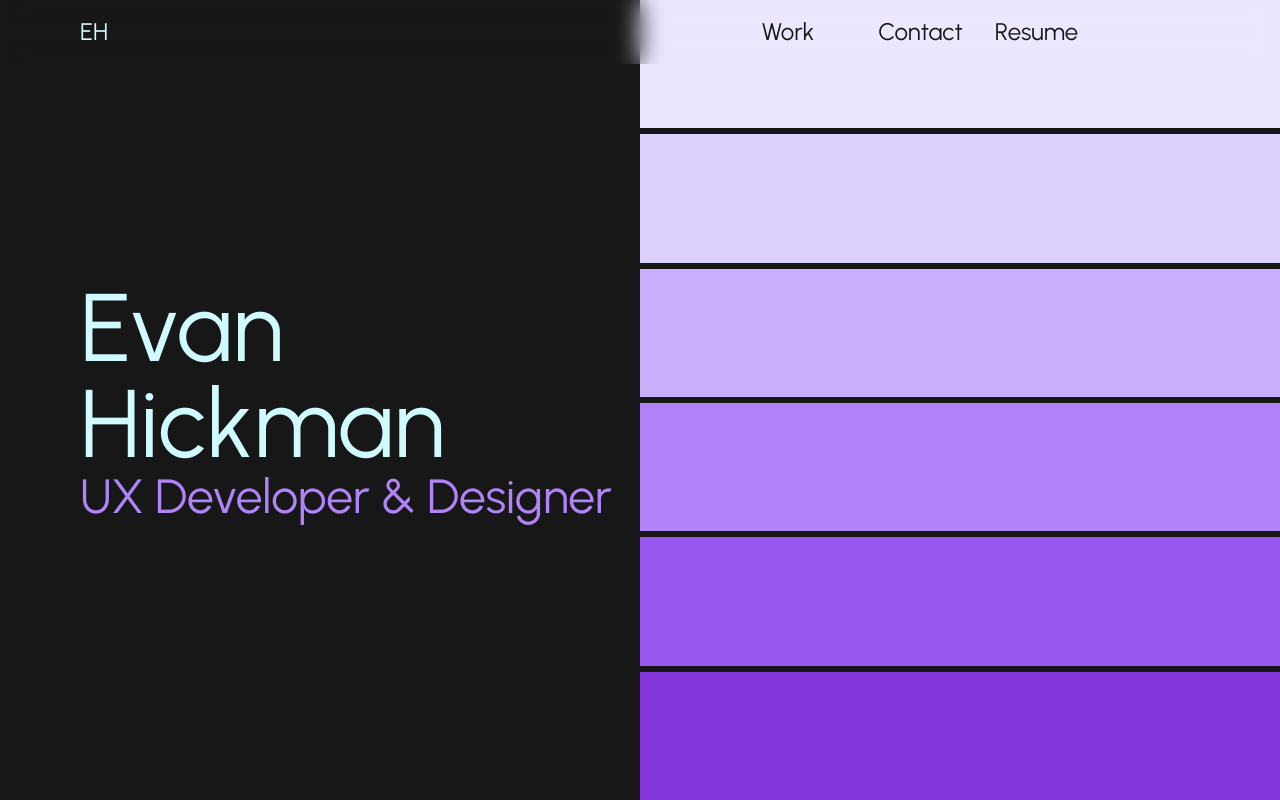
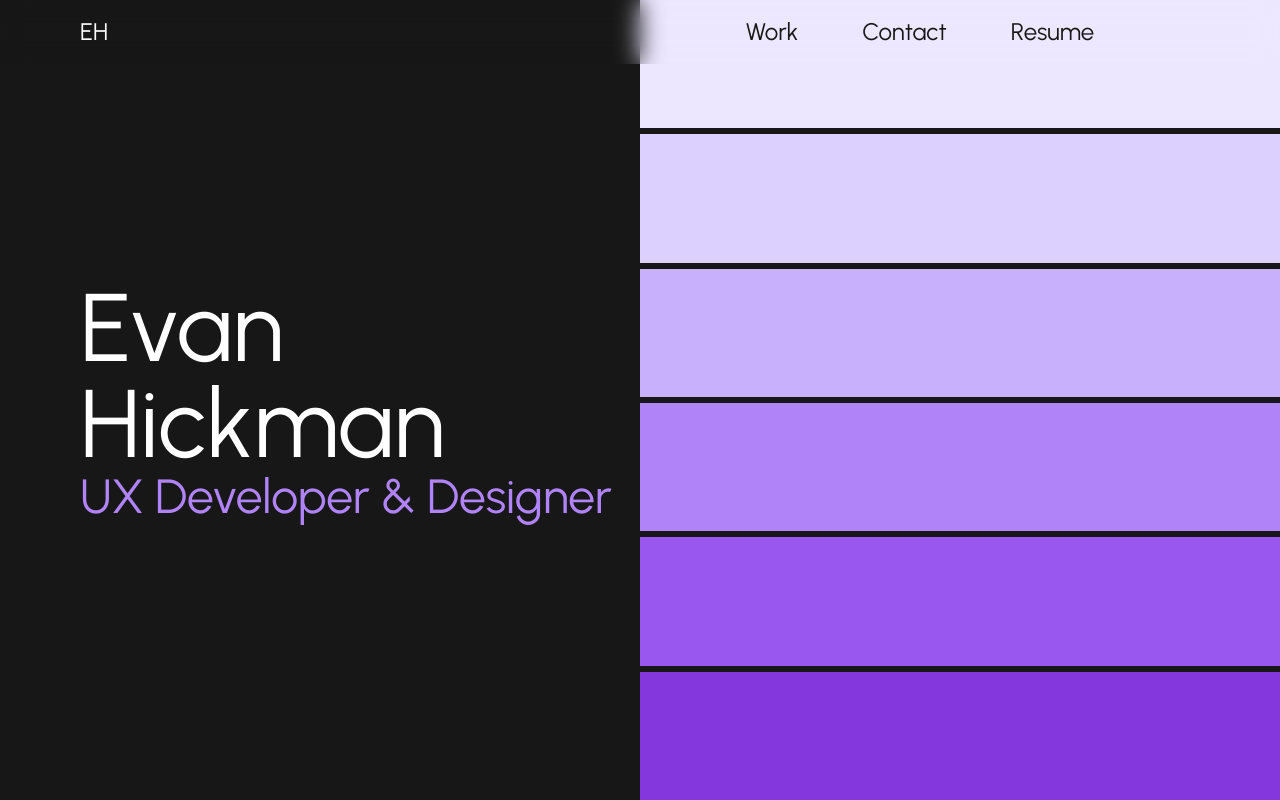
Before and after one commit to evanhickman/portfoliov2, a Next.js app: page / in a window 1280 px wide. Built offline with nearby package versions, Linux system fonts and the light colour scheme.

Commit message:
stub out work data

```diff
--- a/src/app/components/Header.tsx
+++ b/src/app/components/Header.tsx
@@ -3,30 +3,37 @@ import Image from 'next/image';
 import logo from '../../../public/logo.png';
 
 const Header = () => {
+  const navLinks = [
+    {
+      name: 'Work',
+      link: '/work',
+    },
+    {
+      name: 'Contact',
+      link: '/contact',
+    },
+    {
+      name: 'Resume',
+      link: '/resume',
+    },
+  ];
+
   return (
     <header className='fixed w-full top-0 h-16 px-20 flex flex-col justify-center bg-neutral-900/20 backdrop-blur-md z-50'>
       <nav className='flex justify-between'>
         <div className='basis-6/12'>
-          <Link href='/' className='text-2xl text-cyan-100'>
+          <Link href='/' className='text-2xl'>
             EH
           </Link>
         </div>
         <ul className='flex basis-6/12 justify-center'>
-          <li className='pr-8'>
-            <Link href='/work' className='text-2xl text-black-900'>
-              Work
-            </Link>
-          </li>
-          <li className='pl-8'>
-            <Link href='/contact' className='text-2xl text-black-900'>
-              Contact
-            </Link>
-          </li>
-          <li className='pl-8'>
-            <Link href='/resume' className='text-2xl text-black-900'>
-              Resume
-            </Link>
-          </li>
+          {navLinks.map((link) => (
+            <li className='px-8' key={link.link}>
+              <Link href={link.link} className='text-2xl text-black-900'>
+                {link.name}
+              </Link>
+            </li>
+          ))}
         </ul>
       </nav>
     </header>
--- a/src/app/globals.css
+++ b/src/app/globals.css
@@ -25,7 +25,7 @@ html {
 }
 
 body {
-  color: theme(colors.cyan.100);
+  color: theme(colors.white);
   background: theme(colors.black.900);
 }
 
--- /dev/null
+++ b/src/app/work/data.ts
@@ -0,0 +1,51 @@
+interface WorkData {
+  title: string;
+  description: string;
+  link: string;
+  image: string;
+}
+
+let workDataArray: WorkData[] = [
+  {
+    title: 'Jane Seller Dashboard',
+    description:
+      'Lorem ipsum dolor sit amet, consectetur adipiscing elit. Donec quis diam in ex blandit sodales. Sed euismod, nisl quis aliquam lacinia, nunc nisl aliquet nunc, vitae aliquam nisl nunc vitae nisl. Sed euismod, nisl quis aliquam lacinia, nunc nisl aliquet nunc, vitae aliquam nisl nunc vitae nisl.',
+    link: 'http://example.com',
+    image: '',
+  },
+  {
+    title: 'Marigold Relationship Marketing',
+    description:
+      'Lorem ipsum dolor sit amet, consectetur adipiscing elit. Donec quis diam in ex blandit sodales. Sed euismod, nisl quis aliquam lacinia, nunc nisl aliquet nunc, vitae aliquam nisl nunc vitae nisl. Sed euismod, nisl quis aliquam lacinia, nunc nisl aliquet nunc, vitae aliquam nisl nunc vitae nisl.',
+    link: 'http://example.com',
+    image: '',
+  },
+  {
+    title: 'Third Man Records',
+    description:
+      'Lorem ipsum dolor sit amet, consectetur adipiscing elit. Donec quis diam in ex blandit sodales. Sed euismod, nisl quis aliquam lacinia, nunc nisl aliquet nunc, vitae aliquam nisl nunc vitae nisl. Sed euismod, nisl quis aliquam lacinia, nunc nisl aliquet nunc, vitae aliquam nisl nunc vitae nisl.',
+    link: 'http://example.com',
+    image: '',
+  },
+  {
+    title: 'Jack White',
+    description:
+      'Lorem ipsum dolor sit amet, consectetur adipiscing elit. Donec quis diam in ex blandit sodales. Sed euismod, nisl quis aliquam lacinia, nunc nisl aliquet nunc, vitae aliquam nisl nunc vitae nisl. Sed euismod, nisl quis aliquam lacinia, nunc nisl aliquet nunc, vitae aliquam nisl nunc vitae nisl.',
+    link: 'http://example.com',
+    image: '',
+  },
+  {
+    title: 'The Racounteurs',
+    description:
+      'Lorem ipsum dolor sit amet, consectetur adipiscing elit. Donec quis diam in ex blandit sodales. Sed euismod, nisl quis aliquam lacinia, nunc nisl aliquet nunc, vitae aliquam nisl nunc vitae nisl. Sed euismod, nisl quis aliquam lacinia, nunc nisl aliquet nunc, vitae aliquam nisl nunc vitae nisl.',
+    link: 'http://example.com',
+    image: '',
+  },
+  {
+    title: 'Third Man Pressing',
+    description:
+      'Lorem ipsum dolor sit amet, consectetur adipiscing elit. Donec quis diam in ex blandit sodales. Sed euismod, nisl quis aliquam lacinia, nunc nisl aliquet nunc, vitae aliquam nisl nunc vitae nisl. Sed euismod, nisl quis aliquam lacinia, nunc nisl aliquet nunc, vitae aliquam nisl nunc vitae nisl.',
+    link: 'http://example.com',
+    image: '',
+  },
+];
--- a/src/app/work/page.tsx
+++ b/src/app/work/page.tsx
@@ -8,43 +8,13 @@ export default function Work() {
   useEffect(() => {});
 
   const boxes = [
-    { class: 'bg-cyan-100', title: '', description: '', active: false },
-    {
-      class: 'bg-cyan-200',
-      title: 'Jane Seller Dashboard',
-      description: '',
-      active: false,
-    },
-    {
-      class: 'bg-cyan-300',
-      title: 'Marigold Relationship Marketing',
-      description: '',
-      active: false,
-    },
-    {
-      class: 'bg-cyan-400',
-      title: 'Third Man Records',
-      description: '',
-      active: false,
-    },
-    {
-      class: 'bg-cyan-500',
-      title: 'Jack White',
-      description: '',
-      active: false,
-    },
-    {
-      class: 'bg-cyan-600',
-      title: 'The Raconteurs',
-      description: '',
-      active: false,
-    },
-    {
-      class: 'bg-cyan-700',
-      title: 'Third Man Pressing',
-      description: '',
-      active: false,
-    },
+    { class: 'bg-cyan-100' },
+    { class: 'bg-cyan-200' },
+    { class: 'bg-cyan-300' },
+    { class: 'bg-cyan-400' },
+    { class: 'bg-cyan-500' },
+    { class: 'bg-cyan-600' },
+    { class: 'bg-cyan-700' },
   ];
   return (
     <main className='min-h-screen w-full flex bg-neutral-900 relative'>
@@ -53,12 +23,7 @@ export default function Work() {
       </section>
       <section className='basis-6/12 grid grid-cols-1 grid-rows-7 gap-1.5'>
         {boxes.map((box) => (
-          <Box
-            title={box.title}
-            boxClass={`${box.class}`}
-            active={box.active}
-            key={box.class}
-          />
+          <Box boxClass={`${box.class}`} key={box.class} />
         ))}
       </section>
       <div className='absolute top-16 right-0 w-full h-[calc(100vh-4rem)] flex justify-end bg-neutral-900/50 backdrop-blur-md z-20'>
--- a/tailwind.config.ts
+++ b/tailwind.config.ts
@@ -10,6 +10,7 @@ const config: Config = {
   theme: {
     colors: {
       transparent: 'transparent',
+      white: colors.white,
       black: colors.neutral,
       cyan: colors.cyan,
       indigo: colors.indigo,
```
Also changed, not shown: 1 other file (tests, documents, lock files or other folders).
